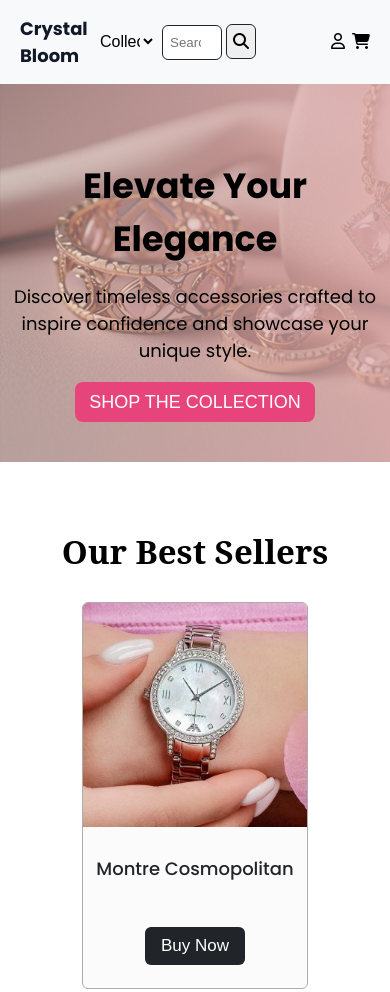
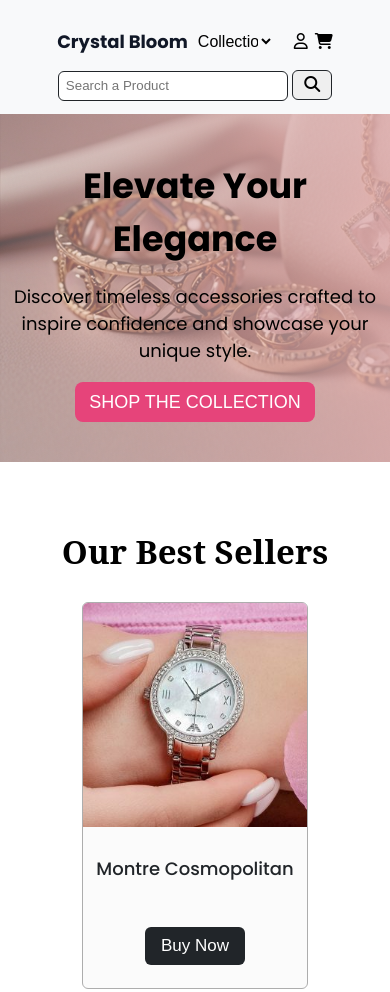
Before and after one commit to hafsa2002-bot/Online_Store, a plain HTML site: page index.html in a window 390 px wide. Shown: the top 992 px of the page. Drawn offline with Linux system fonts and the light colour scheme; a web font is replaced by a local one.

Commit message:
navbar update for mobile version

```diff
--- a/index.html
+++ b/index.html
@@ -34,6 +34,10 @@
                         <li><a href=""><i class="fa-solid fa-cart-shopping" style="color: #000000;"></i></a></li>
                     </ul>
                 </div>
+            </div>
+            <div class="search_Mobile">
+                <input class="" type="search" name="search" placeholder="Search a Product" aria-label="Search">
+                <button class="" type="submit" ><i class="fa-solid fa-magnifying-glass " style="color: #000000;"></i></button>
             </div>
         </nav>
     </head>
--- a/styles.css
+++ b/styles.css
@@ -9,14 +9,18 @@ body{
     font-family: "Poppins", sans-serif;
 }
 nav{
+    background-color: var(--light_grey);/**/
     position:fixed;
     top:0;
     z-index:99;
     width:100%;
 }
+.search_Mobile{
+    display:none;
+}
 .nav-bar{
     color:#111827;
-    background-color: var(--light_grey);
+    /* background-color: var(--light_grey); */
     font-size:15px;
     display:flex;
     padding:0px 20px;
@@ -36,6 +40,11 @@ nav{
     color:var()
 }
 .nav_bar_rt input, .nav_bar_rt button{
+    border-radius: 6px;
+    border:0.4px solid var(--dark_grey);
+    height:35px;
+}
+.search_Mobile input, .search_Mobile button{
     border-radius: 6px;
     border:0.4px solid var(--dark_grey);
     height:35px;
@@ -227,21 +236,28 @@ footer ul{
 
 /* Extra Small devices  */
 @media (max-width: 576px) {
+    nav{
+        align-items: center;
+        box-sizing: border-box;
+        display:flex;
+        flex-direction: column;
+        padding:13px 5px;
+    }
+    .nav-bar .search{
+        display:none;
+    }
+    .search_Mobile{
+        display: block;
+    }
     .nav_bar_rt{
         gap:6px;
     }
     .logo_div h1{
-        width:70px;
+        /* width:70px; */
         font-size:large;
     }
     .nav-bar select{
-        width:60px;
-    }
-    .nav_bar_rt input{
-        width:60px;
-    }
-    .nav_bar_rt button{
-        width:30px;
+        width:80px;
     }
     .nav-bar ul{
         padding:0;
@@ -249,6 +265,15 @@ footer ul{
     }
     .nav-bar i{
         font-size: medium;
+    }
+    .search_Mobile input{
+        width:230px;
+        height: 30px;
+        padding:7px;
+    }
+    .search_Mobile button{
+        width:40px;
+        height:30px;
     }
     .heroSection{
         background-image: linear-gradient(80deg, rgba(216, 195, 195, 0.4), rgba(224, 175, 175, 0.9)),url(backgroundImage2.jpg);
```
